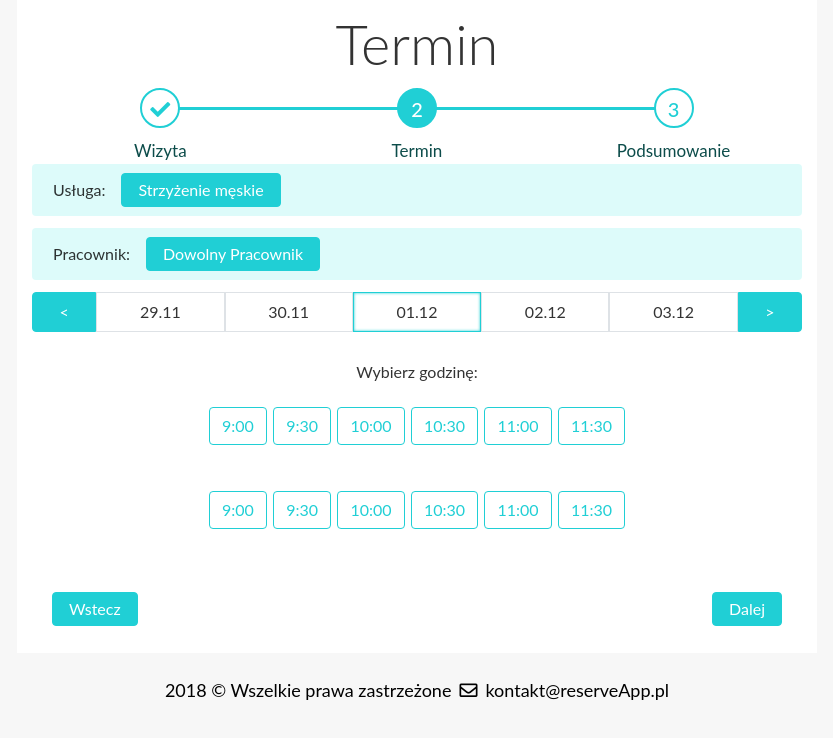
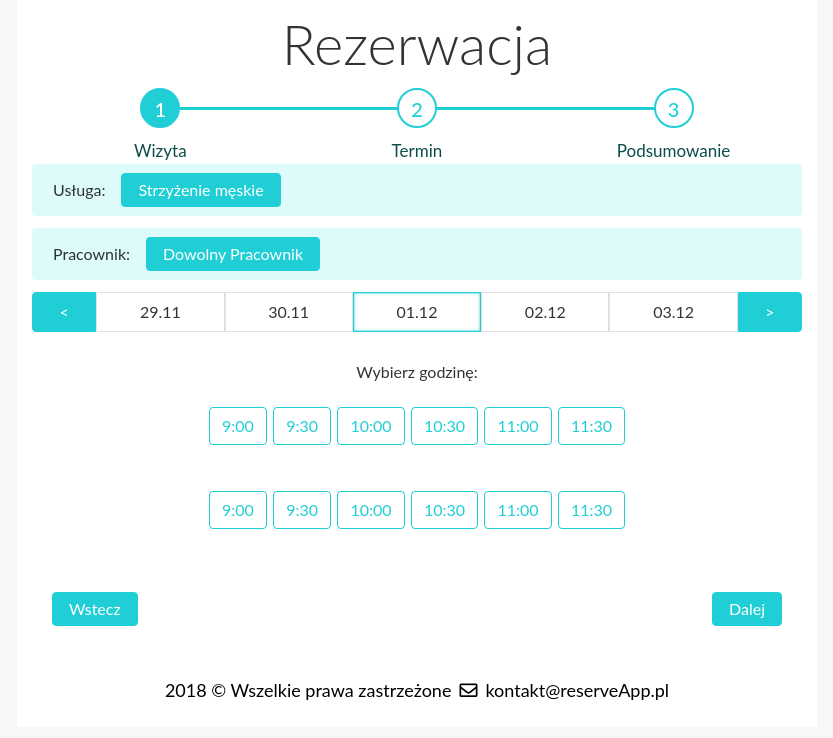
Before and after one commit to masiek93/reserve, an Angular app in the folder reserve-client-app/: page /term in a window 1280 px wide. Shown: the top 738 px of the page, without its empty margins (223-1056 px from the left). Built offline with nearby package versions, Linux system fonts and the light colour scheme.

Commit message:
new progres_bar component

```diff
--- a/reserve-client-app/src/app/app.component.html
+++ b/reserve-client-app/src/app/app.component.html
@@ -1,2 +1,8 @@
+<div id="mainContainer">
+<div id="context" class="container" >  <!--container-fluid  jesli chcemy zeby nawet na duzych ekranach cos rozciagało sie na cały ekran 21:9-->
+<h1 class="display-4">Rezerwacja</h1>
+<progress-bar></progress-bar>
 <router-outlet></router-outlet>
 <footer></footer>
+</div>
+</div>
--- a/reserve-client-app/src/app/confirmation/confirmation.component.html
+++ b/reserve-client-app/src/app/confirmation/confirmation.component.html
@@ -1,21 +1,3 @@
-<div id="mainContainer">
-  <div id="context" class="container" >  <!--container-fluid  jesli chcemy zeby nawet na duzych ekranach cos rozciagało sie na cały ekran 21:9-->
-    <h1 class="display-4">Formularz</h1>
-    <div class="progress_bar">
-      <div class="liner"></div>
-      <div class="progress_bar_step">
-        <div class="progress_bar_step_circle"><i id="check_icon" class="fas fa-check"></i></div>
-        <div class="progress_bar_step_title">Wizyta</div>
-      </div>
-      <div class="progress_bar_step">
-        <div class="progress_bar_step_circle"><i id="check_icon" class="fas fa-check"></i></div>
-        <div class="progress_bar_step_title">Termin</div>
-      </div>
-      <div class="progress_bar_step">
-        <div class="progress_bar_step_circle progressbar_active">3</div>
-        <div class="progress_bar_step_title">Podsumowanie</div>
-      </div>
-    </div>
     <label style="margin:0px">Dane wizyty:</label>
     <div class="row row-term sel-item-info">
       <span class="badge badge_from">Strzyżenie męskie</span>
@@ -46,5 +28,3 @@
       <div class="col-6"><button type="button" class="btn step back" routerLink="/term">Wstecz</button></div>
       <div class="col-6"><button type="button" class="btn step next" routerLink="/confirmation">Rezerwuj</button></div>
     </div><br /><br />
-  </div>
-</div>
--- a/reserve-client-app/src/app/service/service.component.html
+++ b/reserve-client-app/src/app/service/service.component.html
@@ -1,21 +1,3 @@
-<div id="mainContainer">
-  <div id="context" class="container" >  <!--container-fluid  jesli chcemy zeby nawet na duzych ekranach cos rozciagało sie na cały ekran 21:9-->
-    <h1 class="display-4">Rezerwacja</h1>
-    <div class="progress_bar">
-      <div class="liner"></div>
-      <div class="progress_bar_step">
-        <div class="progress_bar_step_circle progressbar_active">1</div>
-        <div class="progress_bar_step_title">Wizyta</div>
-      </div>
-      <div class="progress_bar_step">
-        <div class="progress_bar_step_circle progressbar_before">2</div>
-        <div class="progress_bar_step_title">Termin</div>
-      </div>
-      <div class="progress_bar_step">
-        <div class="progress_bar_step_circle progressbar_before">3</div>
-        <div class="progress_bar_step_title">Podsumowanie</div>
-      </div>
-    </div>
     <div class="row row-term sel-item-info">
       <div class="col-12 col-sm-6 col-md-3 service">{{strzyzenie.name}}</div>
       <div class="col-12 col-sm-6 col-md-3 service"><i class="far fa-clock icon"></i>{{strzyzenie.time}}</div>
@@ -40,5 +22,3 @@
       <div class="col-12 col-sm-6 col-md-3 service"><i class="fas fa-dollar-sign icon"></i>20-30 zł</div>
       <div class="col-12 col-sm-6 col-md-3 service"><a routerLink="/term"><button type="button" class="btn btn-selected-items">Wybierz</button></a></div>
     </div>
-  </div>
-</div>
--- a/reserve-client-app/src/app/term/term.component.html
+++ b/reserve-client-app/src/app/term/term.component.html
@@ -1,21 +1,3 @@
-<div id="mainContainer">
-  <div id="context" class="container" >
-    <h1 class="display-4">Termin</h1>
-    <div class="progress_bar">
-      <div class="liner"></div>
-      <div class="progress_bar_step">
-        <div class="progress_bar_step_circle"><i id="check_icon" class="fas fa-check"></i></div>
-        <div class="progress_bar_step_title">Wizyta</div>
-      </div>
-      <div class="progress_bar_step">
-        <div class="progress_bar_step_circle progressbar_active">2</div>
-        <div class="progress_bar_step_title">Termin</div>
-      </div>
-      <div class="progress_bar_step">
-        <div class="progress_bar_step_circle progressbar_before">3</div>
-        <div class="progress_bar_step_title">Podsumowanie</div>
-      </div>
-    </div>
     <div class="row row-term sel-item-info">
       Usługa:
       <button type="button" class="btn btn-selected-items" >Strzyżenie męskie</button>
@@ -55,5 +37,3 @@
       <div class="col-6"><button type="button" class="btn step back" routerLink="/service">Wstecz</button></div>
       <div class="col-6"><button type="button" class="btn step next" routerLink="/confirmation">Dalej</button></div>
     </div><br /><br />
-  </div>
-</div>
```
